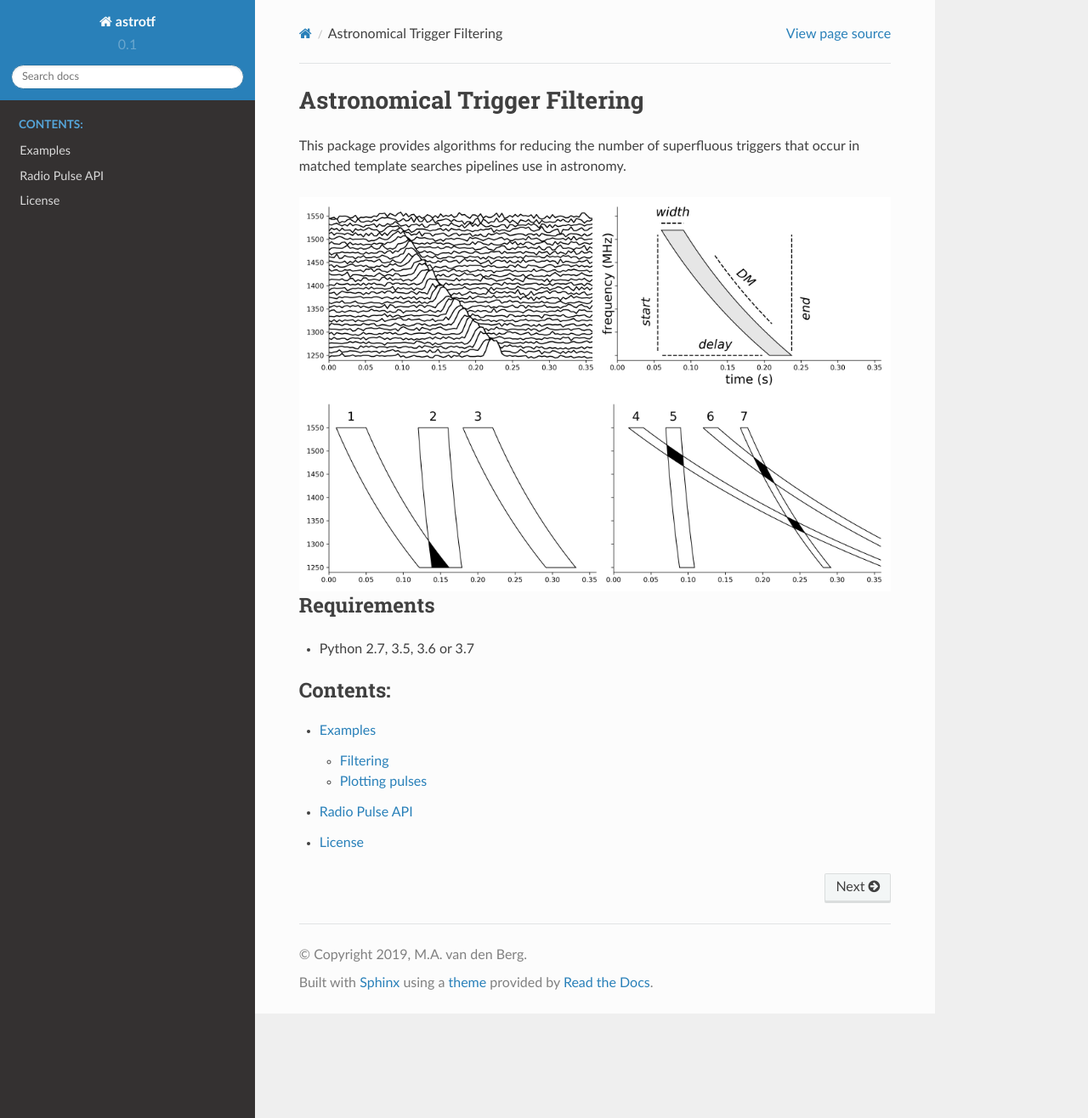
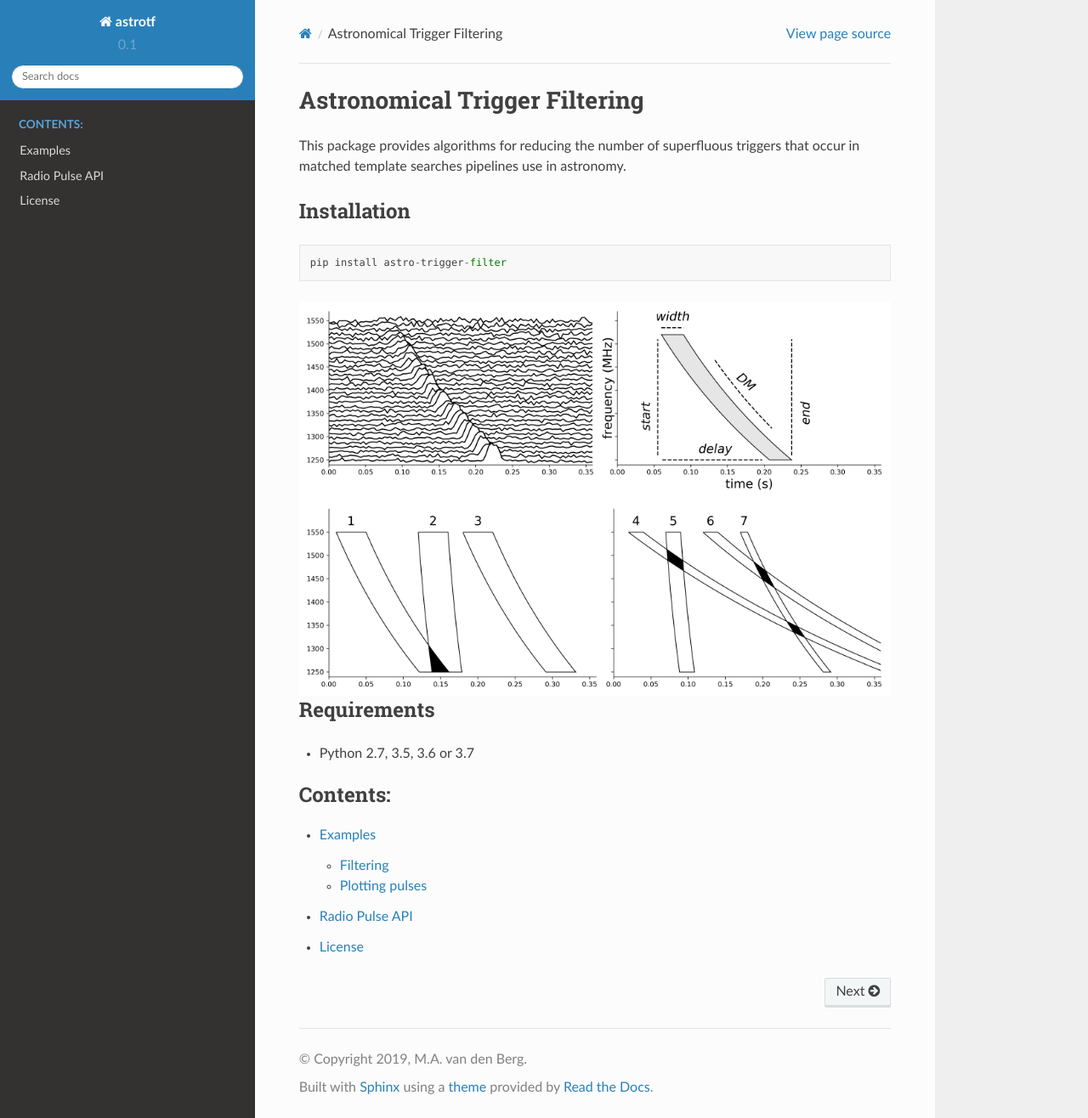
Before and after one commit to sitmo/astro-trigger-cluster, a Sphinx documentation site: the page built from docs/source/index.rst, in a window 1280 px wide and 1316 px high. Shown: the whole window at 85% size. Built offline with Sphinx 7.4.7 and the Read the Docs theme 2.0.0, drawn with Linux system fonts in a browser that asks for light colours.

Commit message:
added install instruction to the docs

```diff
--- a/docs/source/index.rst
+++ b/docs/source/index.rst
@@ -2,6 +2,13 @@ Astronomical Trigger Filtering
 ===================================
 
 This package provides algorithms for reducing the number of superfluous triggers that occur in matched template searches pipelines use in astronomy.
+
+Installation
+-------------
+
+.. code-block:: python
+
+   pip install astro-trigger-filter
 
 
 .. figure:: _static/radio_pulse_template.png
```
